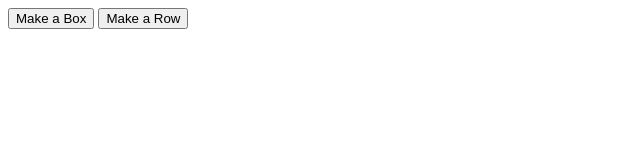
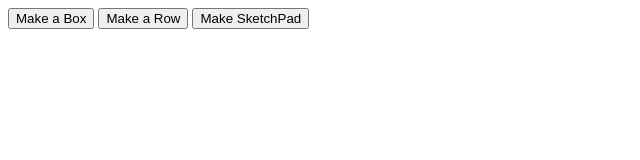
Before and after one commit to Potential-Luttuce/etch-a-sketch, a plain HTML site: page index.html in a window 1280 px wide. Shown: the whole page, without its empty margins (0-640 px from the left). Drawn offline with Linux system fonts and the light colour scheme.

Commit message:
Created button to create 16x16 grid of boxes

```diff
--- a/index.html
+++ b/index.html
@@ -11,6 +11,7 @@
 <body>
     <button onclick="makeBox()">Make a Box</button>
     <button onclick="makeRow()">Make a Row</button>
+    <button onclick="makeSketchPad()">Make SketchPad</button>
     <div id="grid"></div>
     </div>
 </body>
--- a/js/main.js
+++ b/js/main.js
@@ -12,3 +12,11 @@ function makeRow() {
         makeBox();
     }
 }
+
+function makeSketchPad() {
+    for (let i = 0; i < 16; i++) {
+        for (let j = 0; j < 16; j++) {
+            makeBox()
+        }
+    }
+}
```
